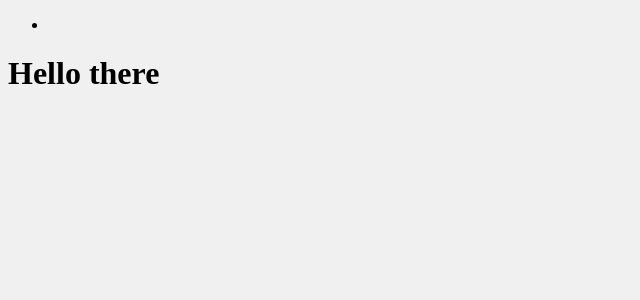
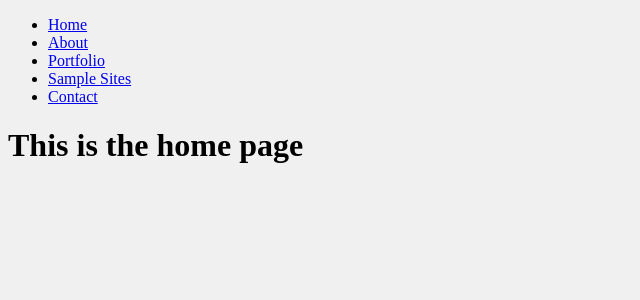
Before and after one commit to jwu910/jwu910.github.io, a React app: page / in a window 1280 px wide. Shown: the top 300 px of the page, without its empty margins (0-640 px from the left). Built offline with nearby package versions, Linux system fonts and the light colour scheme.

Commit message:
Update routes

```diff
--- a/src/Home.js
+++ b/src/Home.js
@@ -5,11 +5,14 @@ import NavBar from './js/components/navigation/NavBar';
 // import profile picture
 // import about snippet
 
-const Home = (props) => (
-  <div>
-    <NavBar />
-    <h1>Hello there</h1>
-  </div>
-);
+class Home extends React.Component {
+  render() {
+    return (
+      <div>
+        <h1>This is the home page</h1>
+      </div>
+    );
+  }
+}
 
 export default Home;
--- a/src/Main.js
+++ b/src/Main.js
@@ -2,19 +2,22 @@ import React from 'react';
 import { Route, Switch } from 'react-router-dom';
 
 import Home from './Home';
-import Portfolio from './js/components/portfolio';
+import Portfolio from './js/components/portfolio/Portfolio';
+import NavBar from './js/components/navigation/NavBar';
 
 class Main extends React.Component {
   render() {
     return (
       <div className="main-wrapper">
+        <NavBar />
         <Switch>
-          <Route path="/" component={ Home } />
+          <Route exact path="/" component={ Home } />
+
+          <Route path="/test" component={NavBar} />
           <Route path="/portfolio" component={ Portfolio } />
-          {/* Routes to pages*/}
         </Switch>
       </div>
-    )
+    );
   }
 }
 
--- a/src/js/components/navigation/NavBar.js
+++ b/src/js/components/navigation/NavBar.js
@@ -2,10 +2,36 @@ import React from 'react';
 
 import { Link } from 'react-router-dom';
 
-const NavBar = (props) => (
-  <ul>
-    <li><Link to="/test" /></li>
-  </ul>
-);
+class NavBar extends React.Component {
+  render() {
+    return (
+      <div className="navbar-wrapper">
+        <div className="main-links">
+          <ul>
+            <li>
+              <Link to="/">Home</Link>
+            </li>
+
+            <li>
+              <Link to="/about">About</Link>
+            </li>
+
+            <li>
+              <Link to="/portfolio">Portfolio</Link>
+            </li>
+
+            <li>
+              <Link to="/samples">Sample Sites</Link>
+            </li>
+
+            <li>
+              <Link to="/contact">Contact</Link>
+            </li>
+          </ul>
+        </div>
+      </div>
+    );
+  }
+}
 
 export default NavBar;
--- a/src/js/components/portfolio/ProjectList.js
+++ b/src/js/components/portfolio/ProjectList.js
@@ -7,9 +7,17 @@ class ProjectList extends React.Component {
     return (
       <div className="project-list-wrapper">
         <ul>
-          <ProjectCard title="check-it-out"/>
-          <ProjectCard title="branch-note"/>
-          <ProjectCard title="slng"/>
+          <li>
+            <ProjectCard title="check-it-out"/>
+          </li>
+
+          <li>
+            <ProjectCard title="branch-note"/>
+          </li>
+
+          <li>
+            <ProjectCard title="slng"/>
+          </li>
         </ul>
       </div>
     );
--- a/src/js/components/portfolio/index.js
+++ /dev/null
@@ -1,17 +0,0 @@
-import React from 'react';
-
-import ProjectList from './ProjectList'
-
-class Portfolio extends React.Component {
-  render() {
-    return (
-      <div>
-        <div className="wrapper">
-          <ProjectList />
-        </div>
-      </div>
-    );
-  }
-}
-
-export default Portfolio;
```
